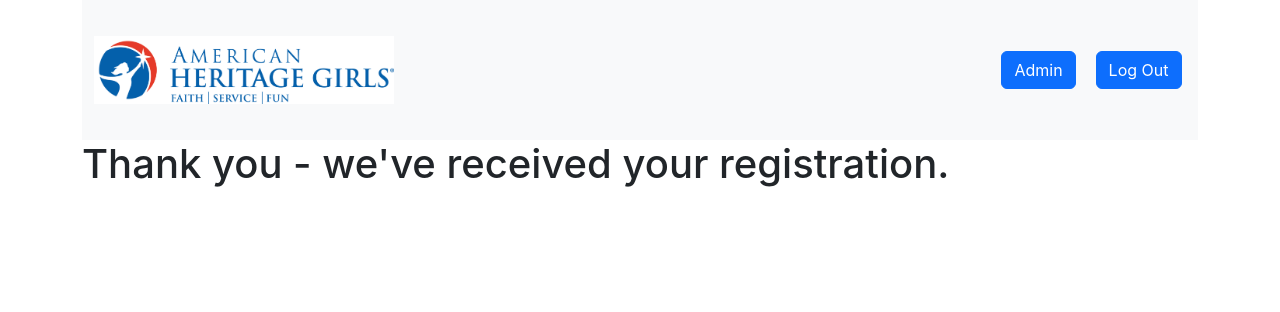
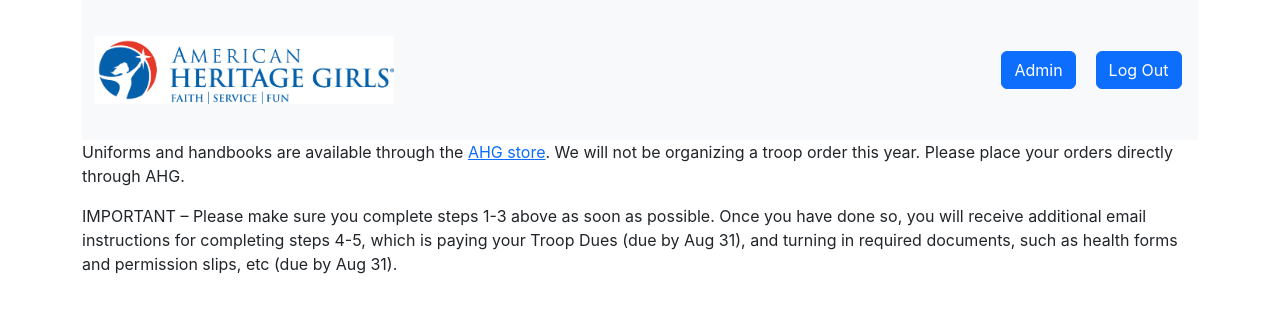
Before and after one commit to labogdan/ahg-signup, a React (Create React App) app in the folder frontend/: page /confirmation in a window 1280 px wide. Shown: the top 312 px of the page. Built offline with nearby package versions, Linux system fonts and the light colour scheme.

Commit message:
fixing bugs

```diff
--- a/frontend/src/Confirmation.tsx
+++ b/frontend/src/Confirmation.tsx
@@ -9,7 +9,8 @@ const Confirmation = () => {
     return (
         <Container>
             <Header />
-            <h1>Thank you - we've received your registration.</h1>
+            <p>Uniforms and handbooks are available through the <a href="https://store.americanheritagegirls.org" target="_blank">AHG store</a>. We will not be organizing a troop order this year. Please place your orders directly through AHG.</p>
+                <p>IMPORTANT – Please make sure you complete steps 1-3 above as soon as possible. Once you have done so, you will receive additional email instructions for completing steps 4-5, which is paying your Troop Dues (due by Aug 31), and turning in required documents, such as health forms and permission slips, etc (due by Aug 31).</p>
         </Container>
     )
 }
--- a/frontend/src/SuccessModal.tsx
+++ b/frontend/src/SuccessModal.tsx
@@ -25,9 +25,9 @@ function SuccessModal(props: any) {
                 </Modal.Title>
             </Modal.Header>
             <Modal.Body>
-                <h4>You are all set</h4>
+                <h4>Your troop registration has been submitted.</h4>
                 <p>
-                    We've received your registration.  A PayPal invoice will follow.
+                    Welcome to AHG Troop 9020.  We look forward to seeing you soon.
                 </p>
             </Modal.Body>
             <Modal.Footer>
--- a/frontend/src/UserForm.tsx
+++ b/frontend/src/UserForm.tsx
@@ -518,7 +518,7 @@ const UserForm = () => {
                         type="switch"
                         id="troop-finances-pipa"
                         label={(<>I understand that Pioneer Level (Ages 12-14) and Patriot Level (Ages 14-18) Girl
-                            Members will be accessed an additional mandatory fee of $40 per girl as stated in the Troop
+                            Members will be assessed an additional mandatory fee of $40 per girl as stated in the Troop
                             Finance policy.</>)}
                         className='mb-3'
                         required
--- a/frontend/src/WelcomeModal.tsx
+++ b/frontend/src/WelcomeModal.tsx
@@ -21,7 +21,7 @@ function WelcomeModal(props: any) {
             </Modal.Header>
             <Modal.Body>
                 <p>
-                    If you haven't already, please go to AHG Family and register there first.
+                    If you haven't already, please go to <a href="https://www.ahgfamily.org/login" target="_blank">AHG Family</a> and register there first.
                 </p>
             </Modal.Body>
             <Modal.Footer>
```
